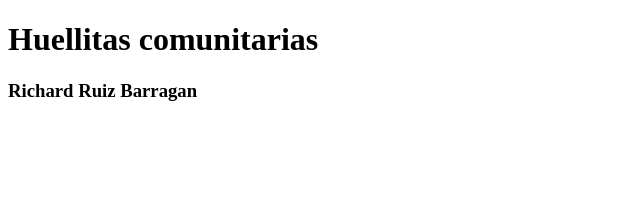
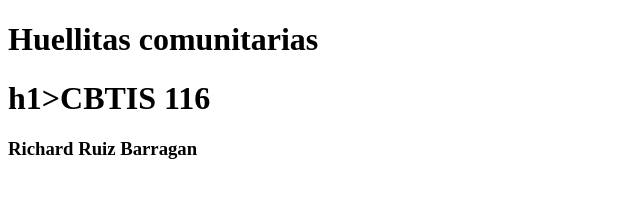
Before and after one commit to richardruiz-o/huellitas_Richard, a plain HTML site: page index.html in a window 1280 px wide. Shown: the whole page, without its empty margins (0-640 px from the left). Drawn offline with Linux system fonts and the light colour scheme.

Commit message:
Fix header tag for CBTIS 116 in index.html

```diff
--- a/index.html
+++ b/index.html
@@ -7,6 +7,7 @@
 </head>
 <body>
     <h1>Huellitas comunitarias</h1>
+    <h1>h1>CBTIS 116</h1>
     <h3>Richard Ruiz Barragan</h3>
 </body>
 </html>
```
